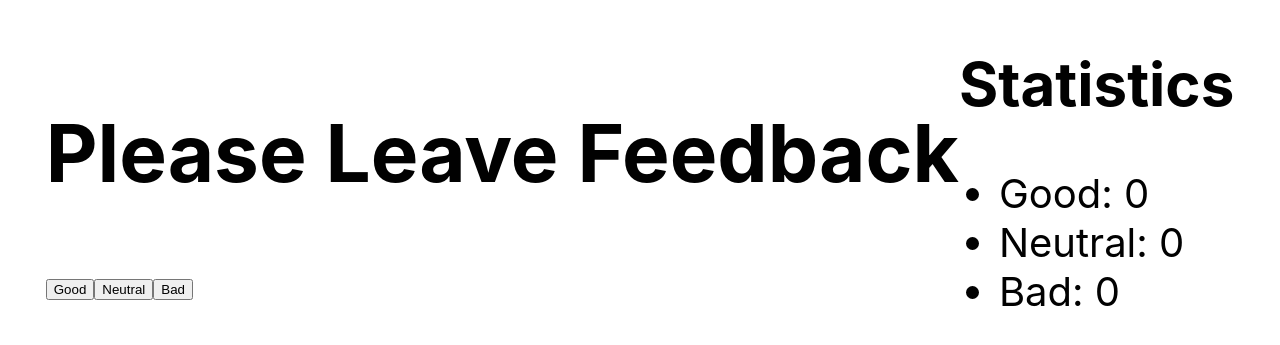
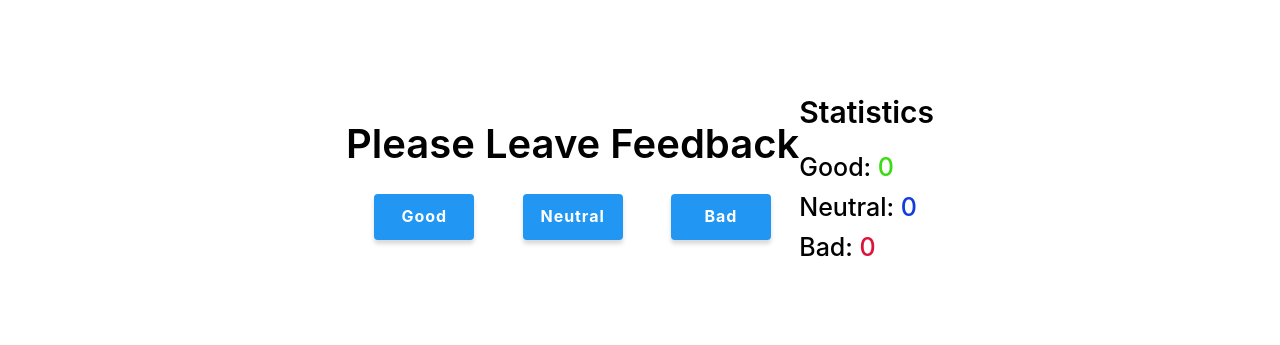
Before and after one commit to llomaka/goit-react-hw-02-feedback, a React (Create React App) app: page / in a window 1280 px wide. Shown: the part 223-568 px from the top of the page. Built offline with nearby package versions, Linux system fonts and the light colour scheme.

Commit message:
Створення стилів розмітки

```diff
--- a/src/components/Button/Button.jsx
+++ b/src/components/Button/Button.jsx
@@ -1,5 +1,7 @@
+import styles from './Button.module.css';
+
 export default function Button({ text }) {
   return (
-    <button type="button">{text}</button>
+    <button className={styles.button} type="button">{text}</button>
   )
 }
--- a/src/components/Button/Button.module.css
+++ b/src/components/Button/Button.module.css
@@ -0,0 +1,23 @@
+.button {
+  min-width: 100px;
+  padding: 6px 0px;
+  font-family: inherit;
+  font-size: 16px;
+  font-weight: 700;
+  line-height: 1.87;
+  letter-spacing: 0.06em;
+  border-radius: 4px;
+  text-align: center;
+  color: #fff;
+  background-color: #2196f3;
+  border-color: transparent;
+  box-shadow: 0px 4px 4px rgba(0, 0, 0, 0.15);
+  cursor: pointer;
+  transition: background-color 250ms cubic-bezier(0.4, 0, 0.2, 1);
+}
+
+  .button:hover,
+  .button:focus,
+  .button:active {
+    background-color: #188ce8;
+  }
--- a/src/components/FeedbackForm/FeedbackForm.jsx
+++ b/src/components/FeedbackForm/FeedbackForm.jsx
@@ -1,9 +1,11 @@
-import Button from "components/Button/Button"
+import Button from "components/Button/Button";
+import styles from './FeedbackForm.module.css';
 
 export default function FeedbackForm() {
   return (
     <div>
-      <h1>Please Leave Feedback</h1>
+      <h1 className={styles.header}>Please Leave Feedback</h1>
+      <div className={styles.group}>
         <Button
           text="Good"
         />
@@ -14,5 +16,6 @@ export default function FeedbackForm() {
           text="Bad"
         />
       </div>
+    </div>
   )
 }
--- a/src/components/FeedbackForm/FeedbackForm.module.css
+++ b/src/components/FeedbackForm/FeedbackForm.module.css
@@ -0,0 +1,13 @@
+.header {
+  margin-bottom: 20px;
+  font-size: 40px;
+  font-weight: 600;
+  line-height: 1.5;
+}
+
+.group {
+  display: flex;
+  flex-wrap: wrap;
+  gap: 20px;
+  justify-content: space-evenly;
+}
--- a/src/components/Statistics/Statistics.jsx
+++ b/src/components/Statistics/Statistics.jsx
@@ -1,11 +1,13 @@
-export default function Statistics({ good=0, neutral=0, bad=0 }) {
+import styles from './Statistics.module.css';
+
+export default function Statistics({ good = 0, neutral = 0, bad = 0 }) {
   return (
     <div>
-      <h2>Statistics</h2>
-      <ul>
-        <li>Good: {good}</li>
-        <li>Neutral: {neutral}</li>
-        <li>Bad: {bad}</li>
+      <h2 className={styles.header}>Statistics</h2>
+      <ul className={styles.list}>
+        <li className={styles.item}>Good: <span className={styles.good}>{good}</span></li>
+        <li className={styles.item}>Neutral: <span className={styles.neutral}>{neutral}</span></li>
+        <li className={styles.item}>Bad: <span className={styles.bad}>{bad}</span></li>
       </ul>
     </div>
   )
--- a/src/components/Statistics/Statistics.module.css
+++ b/src/components/Statistics/Statistics.module.css
@@ -0,0 +1,28 @@
+.header {
+  margin-bottom: 20px;
+  font-size: 30px;
+  font-weight: 600;
+  line-height: 1.3;
+}
+
+.list {
+  font-size: 25px;
+  font-weight: 500;
+  line-height: 1.2;
+}
+
+.item:not(:last-of-type) {
+  margin-bottom: 10px;
+}
+
+.good {
+  color: #3CDC14;
+}
+
+.neutral {
+  color: #143CDC;
+}
+
+.bad {
+  color: #DC143C;
+}
--- a/src/index.css
+++ b/src/index.css
@@ -7,9 +7,55 @@ body {
     sans-serif;
   -webkit-font-smoothing: antialiased;
   -moz-osx-font-smoothing: grayscale;
+  color: #17202A;
 }
 
 code {
   font-family: source-code-pro, Menlo, Monaco, Consolas, 'Courier New',
     monospace;
 }
+
+.visually-hidden {
+  position: absolute;
+  white-space: nowrap;
+  width: 1px;
+  height: 1px;
+  overflow: hidden;
+  border: 0px;
+  padding: 0px;
+  clip: rect(0 0 0 0);
+  clip-path: inset(50%);
+  margin: -1px;
+}
+
+* {
+  box-sizing: border-box;
+}
+
+ul {
+  padding: 0px;
+  margin: 0px;
+  list-style: none;
+}
+
+img {
+  display: block;
+  max-width: 100%;
+}
+
+a {
+  text-decoration: none;
+  color: inherit;
+}
+
+h1,
+h2,
+h3,
+h4,
+h5,
+h6,
+p,
+li {
+  margin: 0px;
+  padding: 0px;
+}
```
Lines whose indentation alone changed are shown as unchanged.
